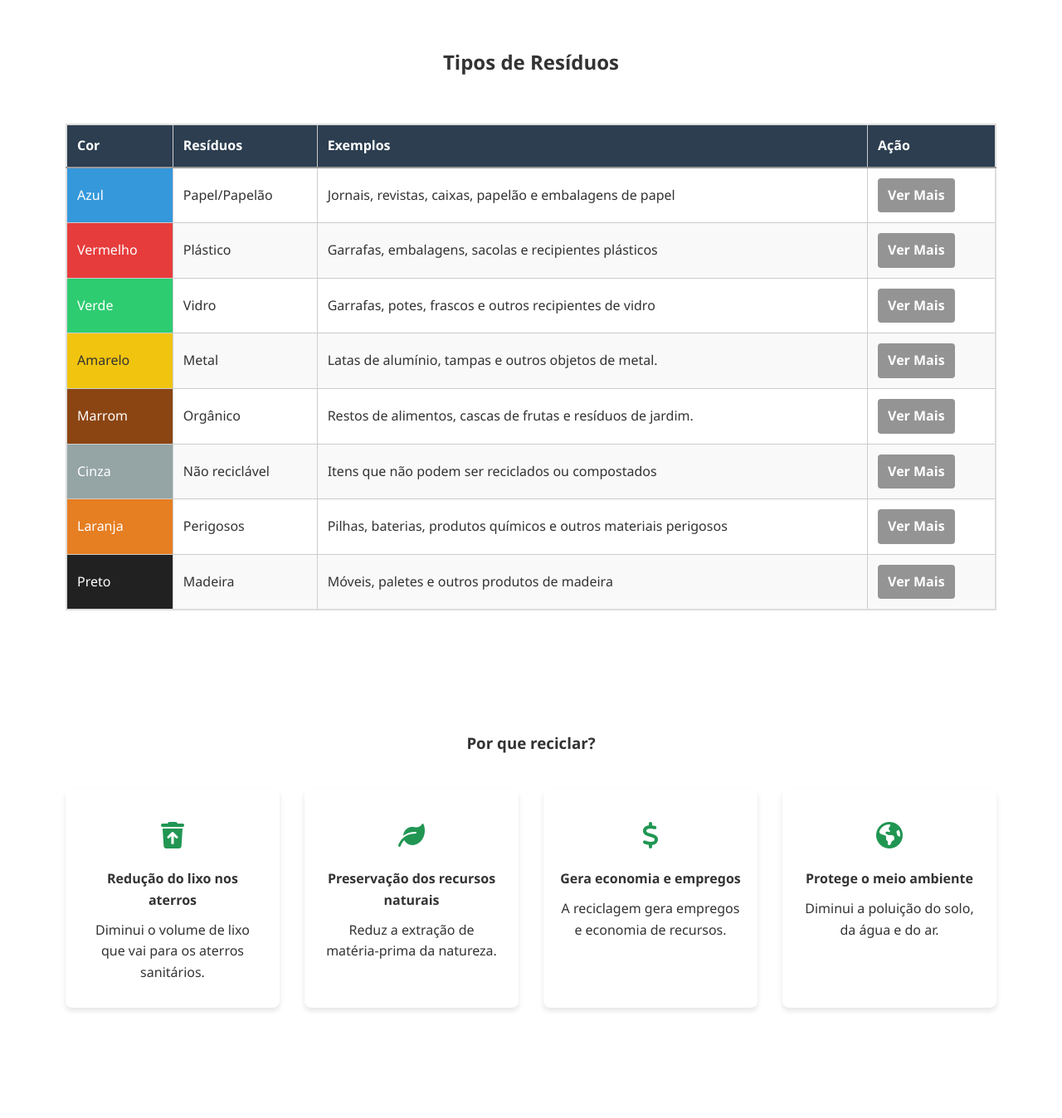
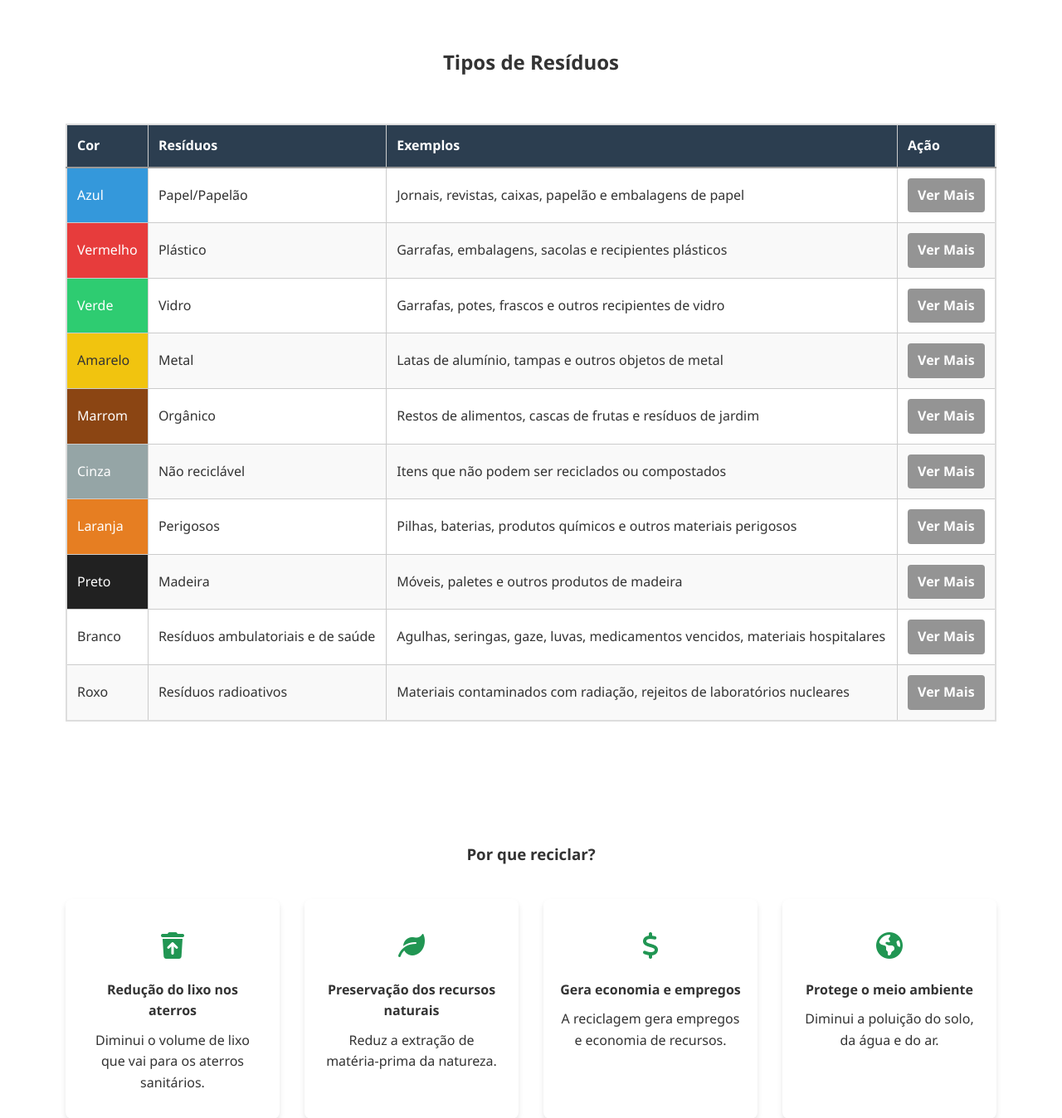
Before and after one commit to GuillhermeHenrique/reciclagem_pi, a PHP site: page / in a window 1280 px wide. Shown: the part 472-1820 px from the top of the page at 83% size. Run offline with PHP 8.4, Linux system fonts and the light colour scheme.

Commit message:
feat: adiciona resíduos ambulatorias (branco) e radioativos (roxo) à tabela

```diff
--- a/index.html
+++ b/index.html
@@ -75,13 +75,13 @@
             <tr class="amarelo">
               <td>Amarelo</td>
               <td>Metal</td>
-              <td>Latas de alumínio, tampas e outros objetos de metal.</td>
+              <td>Latas de alumínio, tampas e outros objetos de metal</td>
               <td><a href="/pages/materials/metal.html" class="btn">Ver Mais</a></td>
             </tr>
             <tr class="marrom">
               <td>Marrom</td>
               <td>Orgânico</td>
-              <td>Restos de alimentos, cascas de frutas e resíduos de jardim.</td>
+              <td>Restos de alimentos, cascas de frutas e resíduos de jardim</td>
               <td><a href="/pages/materials/organico.html" class="btn">Ver Mais</a></td>
             </tr>
             <tr class="cinza">
@@ -101,6 +101,18 @@
               <td>Madeira</td>
               <td>Móveis, paletes e outros produtos de madeira</td>
               <td><a href="/pages/materials/madeira.html" class="btn">Ver Mais</a></td>
+            </tr>
+            <tr class="branco">
+              <td>Branco</td>
+              <td>Resíduos ambulatoriais e de saúde</td>
+              <td>Agulhas, seringas, gaze, luvas, medicamentos vencidos, materiais hospitalares</td>
+              <td><a href="/pages/materials/ambulatorios.html" class="btn">Ver Mais</a></td>
+            </tr>
+            <tr class="roxo">
+              <td>Roxo</td>
+              <td>Resíduos radioativos</td>
+              <td>Materiais contaminados com radiação, rejeitos de laboratórios nucleares</td>
+              <td><a href="/pages/materials/radioativos.html" class="btn">Ver Mais</a></td>
             </tr>
           </tbody>
         </table>
--- a/pages/materials/madeira.html
+++ b/pages/materials/madeira.html
@@ -123,7 +123,6 @@
       </div>
     </section>
 
-<<<<<<< HEAD
    <section class="curiosidades">
   <div class="card-curiosidade">
     <h2><i class="fas fa-tree"></i> Impacto Ambiental</h2>
@@ -136,10 +135,8 @@
       <li>Redução da poluição do solo e da água</li>
       <li>Conservação da biodiversidade local</li>
     </ul>
-    <a href="/index.html" class="btn btn-marrom"><i class="fas fa-arrow-left"></i> Voltar à Página Inicial</a>
   </div>
 </section>
-=======
     <section class="curiosidades">
       <div class="card-curiosidade">
         <h2><i class="fas fa-question"></i> Curiosidade</h2>
@@ -155,7 +152,6 @@
         <a href="/index.html" class="btn btn-preto"><i class="fas fa-arrow-left"></i> Voltar à Página Inicial</a>
       </div>
     </section>
->>>>>>> 7e8bb74f9aadb1922f2f744058a4a837d19e2ab6
   </main>
 
   <!-- Rodapé -->
```
Also changed, not shown: css/materials/madeira.css (+0 -7 lines), css/materials/organico.css (+0 -7 lines), pages/materials/organico.html (+9 -10 lines).
